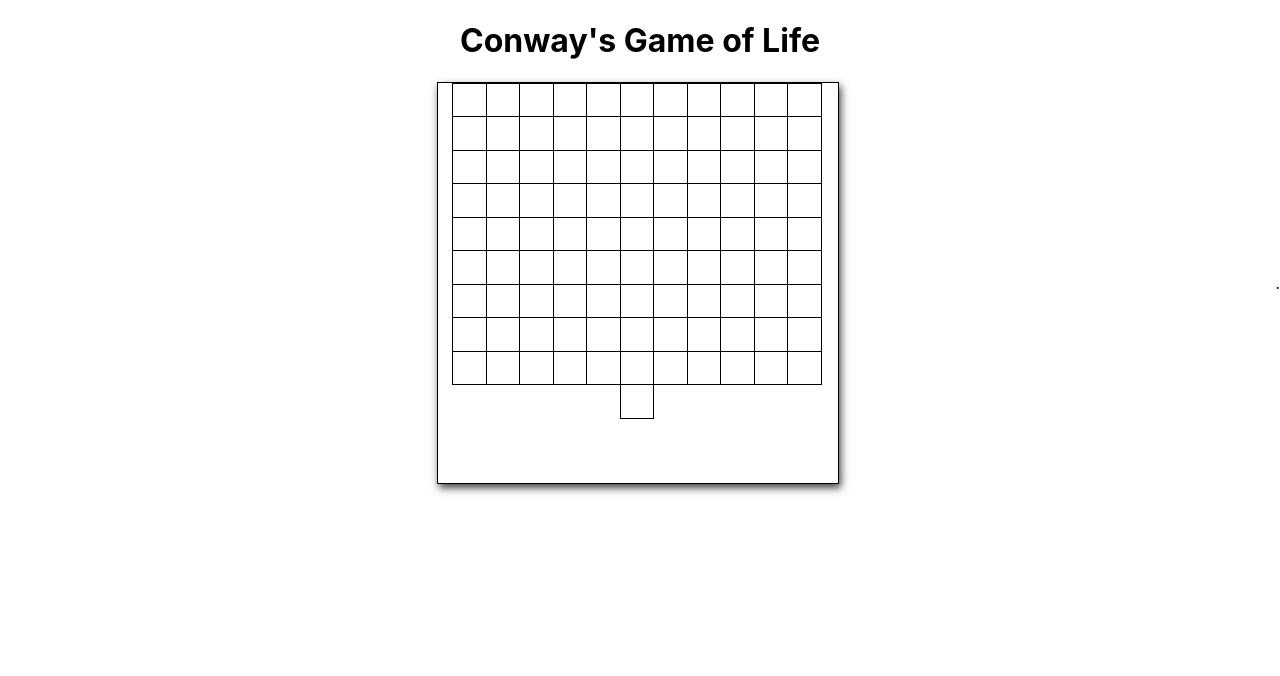
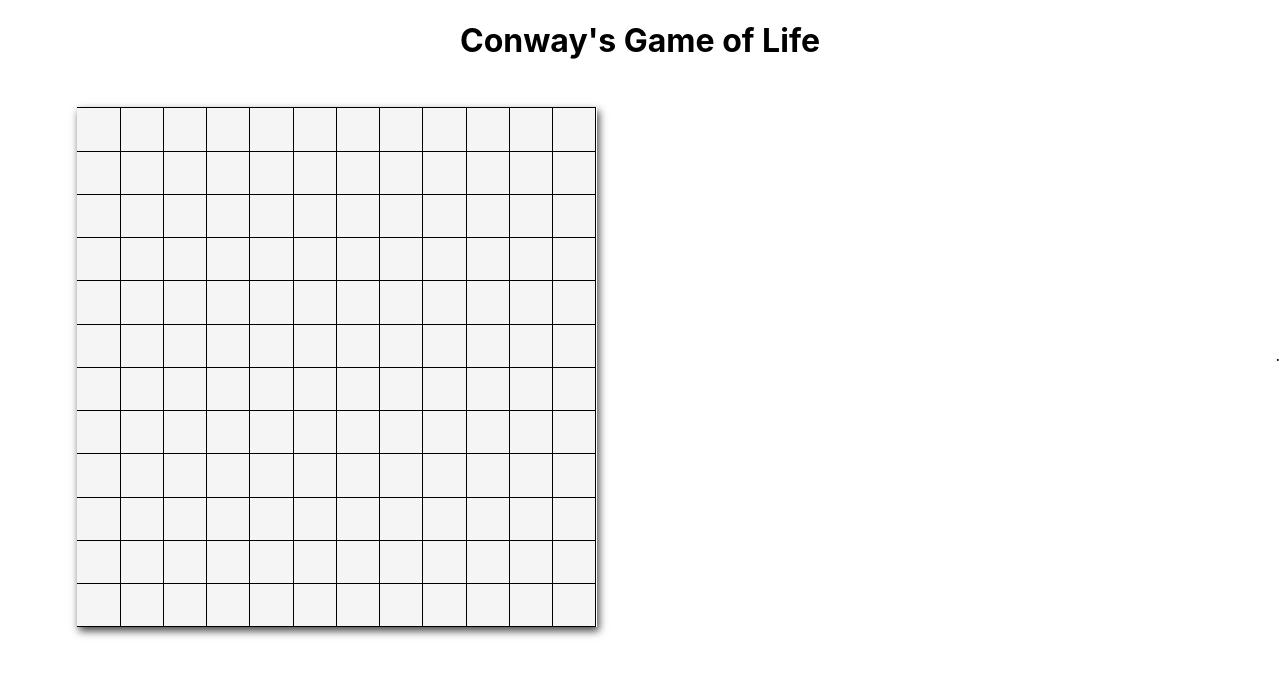
Before and after one commit to dvwhite/react-game-of-life, a React (Create React App) app: page / in a window 1280 px wide. Shown: the top 676 px of the page. Built offline with nearby package versions, Linux system fonts and the light colour scheme; the HTML template or start-up script is replaced by a standard one.

Commit message:
Style the Grid component, remove border

```diff
--- a/src/components/Grid.jsx
+++ b/src/components/Grid.jsx
@@ -1,4 +1,4 @@
-import React, { useState, useEffect } from "react";
+import React from "react";
 import { scale } from "../constants/constants";
 import "../index.scss";
 
@@ -14,10 +14,12 @@ const CenteredDiv = styled.div`
 `;
 
 const GridDiv = styled(CenteredDiv)`
-  margin: auto;
-  border: 1px solid black;
+  margin-left: 6%;
+  margin-top: 2%;
   line-height: 0;
   box-shadow: 2px 4px 8px #444;
+  overflow: hidden;
+  resize: none;
 `;
 
 const Grid = ({ rows, cols, cells }) => {
@@ -28,15 +30,11 @@ const Grid = ({ rows, cols, cells }) => {
   return (
     <GridDiv style={{ width: width, height: height }}>
       {cells.map((row, idx) =>
-        row.map((col) => (
-          <Cell
-            row={row}
-            col={col}
-            key={idx}
-            isAlive={true}
-            id={`R${row}C${col}`}
-          />
-        ))
+        row.map((col, idx2) => {
+          return (
+            <Cell row={row} col={col} key={`R${idx}C${idx2}`} isAlive={false} />
+          );
+        })
       )}
     </GridDiv>
   );
--- a/src/constants/constants.js
+++ b/src/constants/constants.js
@@ -1,5 +1,5 @@
 const scale = 40;
-const height = 400;
-const width = 400;
+const height = 550;
+const width = 550;
 
 export { scale, height, width };
--- a/src/index.scss
+++ b/src/index.scss
@@ -7,10 +7,10 @@ body {
   -moz-osx-font-smoothing: grayscale;
 }
 
-alive {
+.dead {
   background-color: whitesmoke;
 }
 
-dead {
-  background-color: black;
+.alive {
+  background-color: #444;
 }
```
